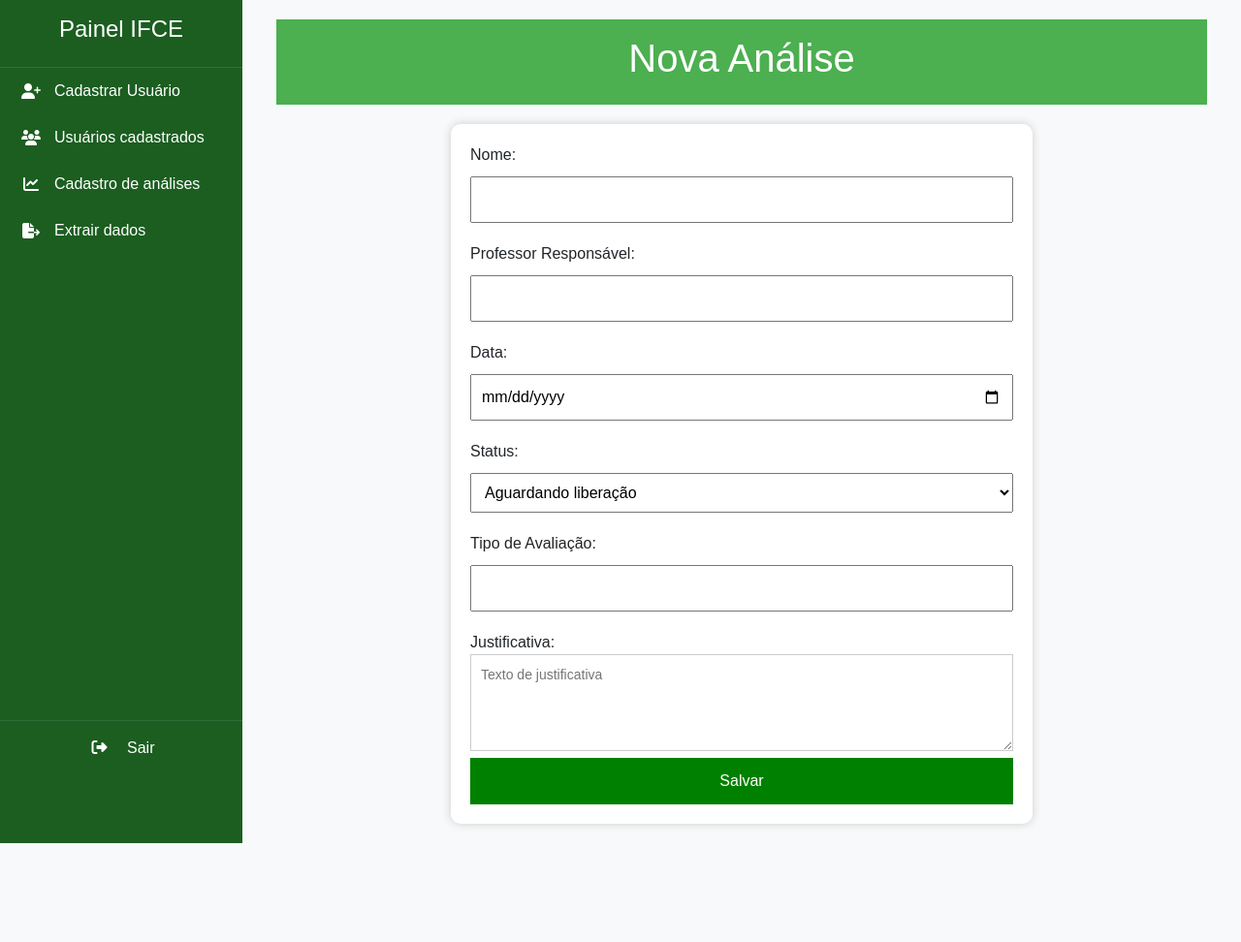
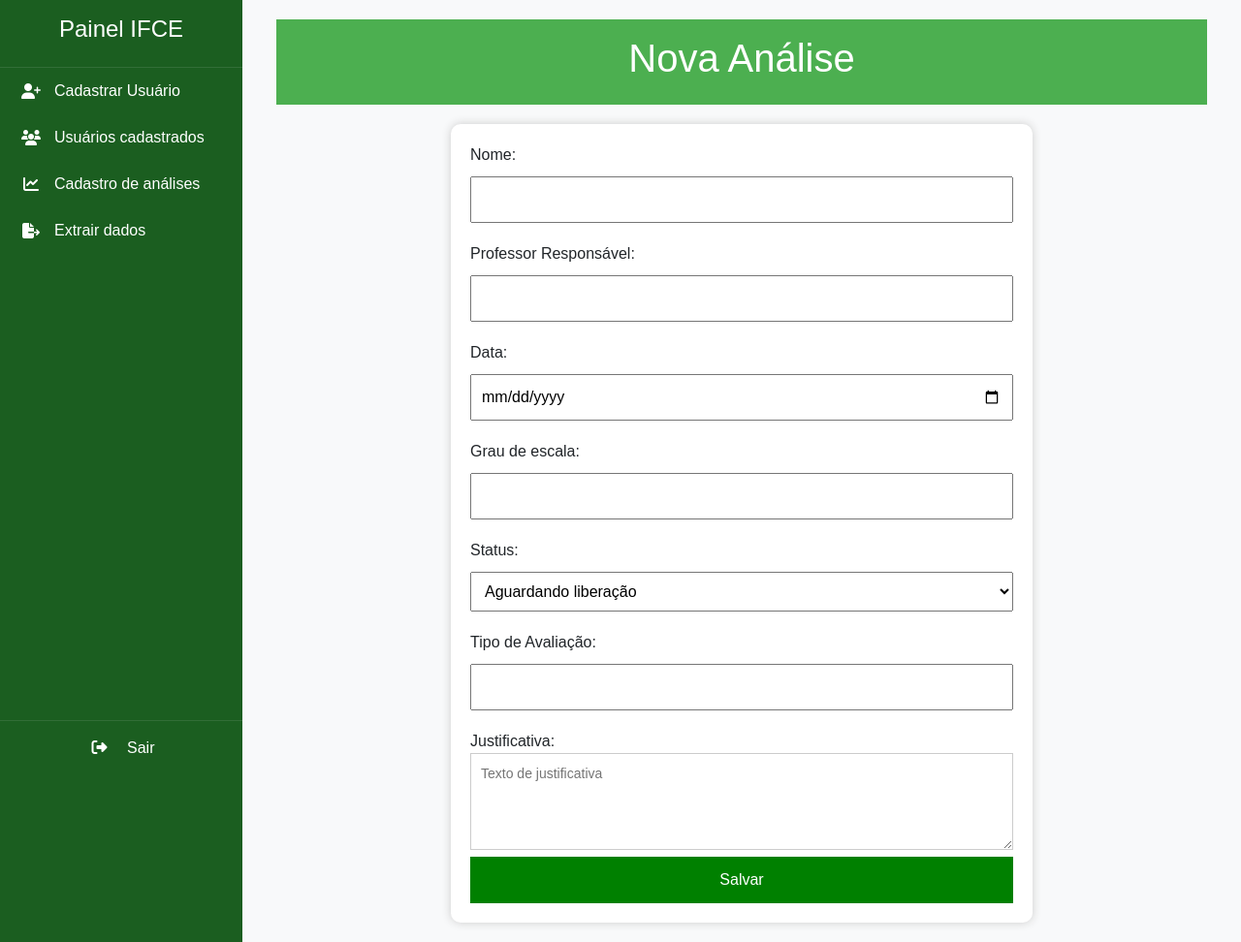
Before and after one commit to CleanoJr/PI2-Analise_Sensorial, a Flask app: page /analise/cadastro in a window 1280 px wide. Shown: the whole page at 97% size. Before the commit the page ends 870 px from the top, so only its background shows below. Run offline with Flask 3, Linux system fonts and the light colour scheme.

Commit message:
colocar grau da amostra

```diff
--- a/templates/analises/list_analises.html
+++ b/templates/analises/list_analises.html
@@ -91,6 +91,7 @@
                 <th>Nome</th>
                 <th>Status</th>
                 <th class="d-none d-md-table-cell">Responsável</th>
+                <th class="d-none d-md-table-cell">Grau de escala</th>
                 <th class="d-none d-md-table-cell">Data</th>
                 <th class="d-none d-md-table-cell">Tipo de Avaliação</th>
                 <th class="actions">Ações</th>
--- a/templates/analises/nova_analise.html
+++ b/templates/analises/nova_analise.html
@@ -37,6 +37,9 @@
           <label for="data">Data:</label>
           <input type="date" name="data" id="data" required>
 
+          <label for="Grau de escala">Grau de escala:</label>
+          <input type="text" name="Grau de escala" id="Grau de escala" required>
+
           <label for="status">Status:</label>
           <select name="status" id="status" required>
             <option value="Aguardando liberação">Aguardando liberação</option>
```
